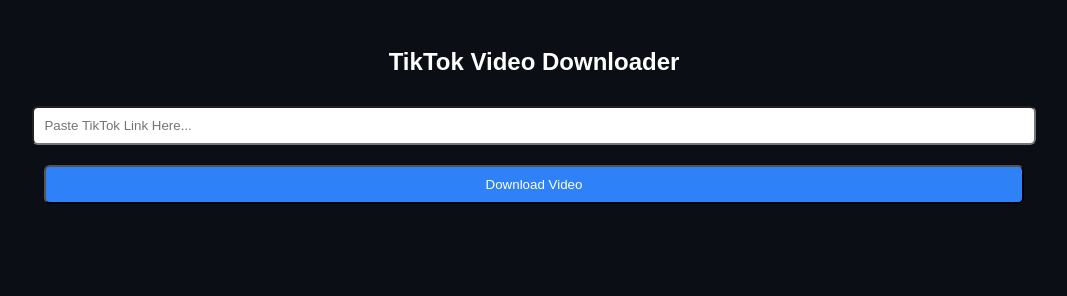
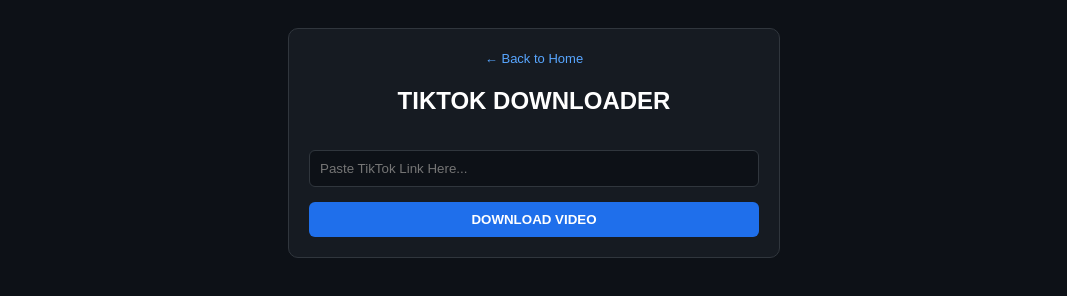
Before and after one commit to chamidudilshan6767-bit/Dilshan-All-In-One-1, a website: page public/tiktok-downloader.html in a window 1280 px wide. Shown: the whole page, without its empty margins (106-1173 px from the left). Drawn offline with Linux system fonts and the light colour scheme.

Commit message:
Update tiktok-downloader.html

```diff
--- a/public/tiktok-downloader.html
+++ b/public/tiktok-downloader.html
@@ -2,16 +2,22 @@
 <html lang="en">
 <head>
     <meta charset="UTF-8">
+    <meta name="viewport" content="width=device-width, initial-scale=1.0">
     <title>TikTok Downloader</title>
     <style>
-        body { font-family: sans-serif; background: #0b0e14; color: white; padding: 20px; text-align: center; }
-        input, button { padding: 10px; margin: 10px; width: 80%; border-radius: 6px; }
-        button { background: #2f81f7; color: white; }
+        body { font-family: sans-serif; background: #0d1117; color: #c9d1d9; padding: 20px 15px; display: flex; justify-content: center; }
+        .box { background: #161b22; border: 1px solid #30363d; border-radius: 10px; padding: 20px; width: 100%; max-width: 450px; text-align: center; }
+        a { color: #58a6ff; text-decoration: none; font-size: 13px; }
+        input { width: 100%; padding: 10px; margin: 15px 0; border-radius: 6px; border: 1px solid #30363d; background: #0d1117; color: white; box-sizing: border-box; }
+        button { width: 100%; padding: 10px; background: #1f6feb; color: white; border: none; border-radius: 6px; font-weight: bold; cursor: pointer; }
     </style>
 </head>
 <body>
-    <h2>TikTok Video Downloader</h2>
-    <input type="text" placeholder="Paste TikTok Link Here...">
-    <button onclick="alert('Connecting to TikTok Downloader Engine...')">Download Video</button>
+    <div class="box">
+        <a href="index.html">← Back to Home</a>
+        <h2 style="color:#fff;">TIKTOK DOWNLOADER</h2>
+        <input type="text" placeholder="Paste TikTok Link Here...">
+        <button onclick="alert('Connecting to TikTok Downloader Engine...')">DOWNLOAD VIDEO</button>
+    </div>
 </body>
 </html>
```
